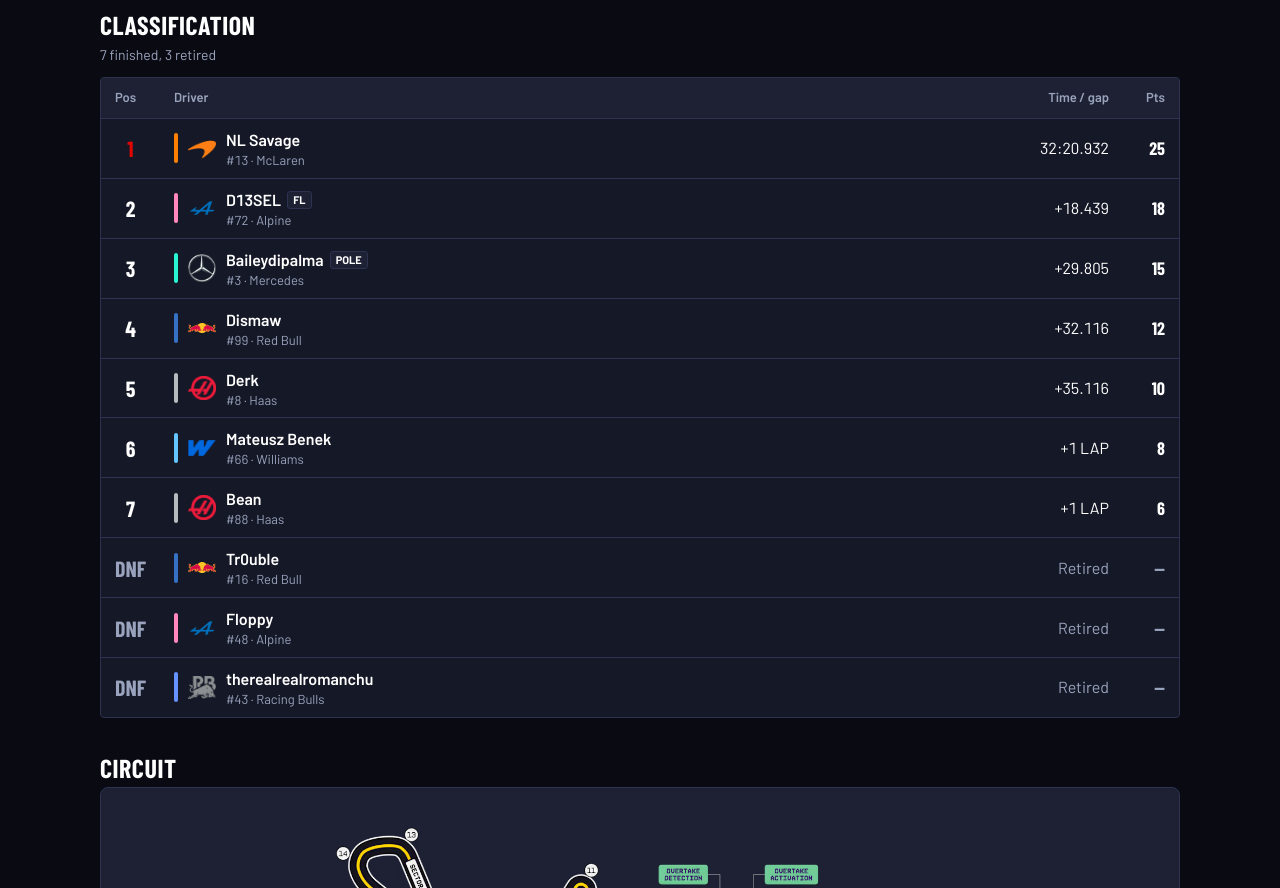
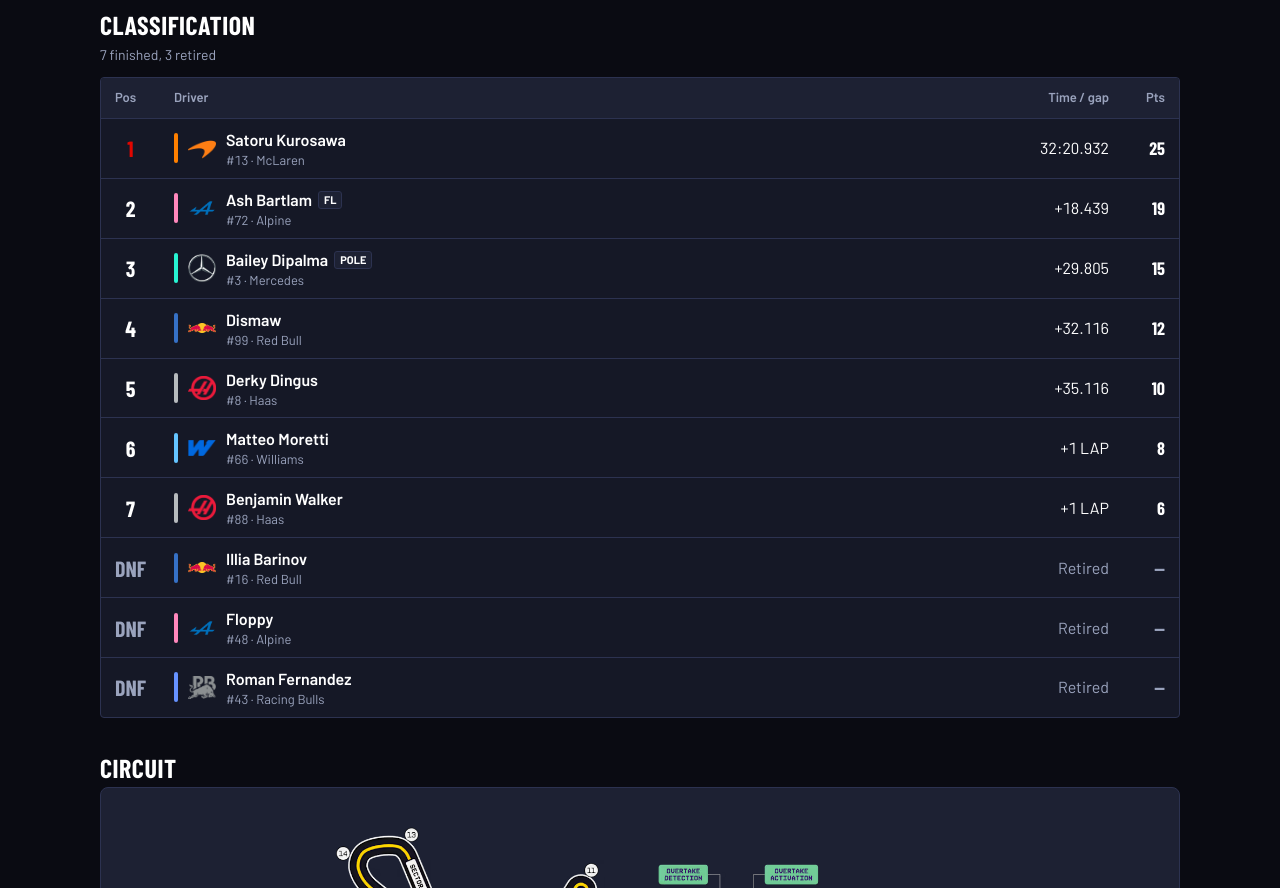
Before and after one commit to D13SELC0RE/f1-renegades, a plain HTML site: page index.html in a window 1280 px wide. Shown: the part 1460-2348 px from the top of the page. Drawn offline with nearby package versions, Linux system fonts and the light colour scheme; a web font is replaced by a local one.

Commit message:
Add files via upload

```diff
--- a/index.html
+++ b/index.html
@@ -480,7 +480,7 @@ const LEAGUE = {
 // POINTS: what each finishing position scores (P1, P2, P3 ...). Standings fill in automatically from your race results.
 // Anyone who DNFs, or isn't in a race's results, scores 0 for that race.
 const POINTS = [25, 18, 15, 12, 10, 8, 6, 4, 2, 1];
-const FASTEST_LAP_POINT = false;   // true = +1 point for fastest lap (only if that driver finishes in the top 10)
+const FASTEST_LAP_POINT = true;    // true = +1 point for fastest lap (only if that driver finishes in the top 10)
 
 // TEAM: name, colour (hex), logo = team logo image, car = side-profile image of the 2026 car
 // Put logos in a "logos" folder and cars in a "cars" folder next to this file.
@@ -501,24 +501,24 @@ const TEAMS = [
 
 // DRIVER: name, number, team (must match a team name above)
 const DRIVERS = [
-  { name: "NL Savage", number: 13, team: "McLaren" },
-  { name: "Rakyesh", number: 11, team: "Mercedes" },
-  { name: "Tr0uble", number: 16, team: "Red Bull" },
-  { name: "Baileydipalma", number: 3, team: "Mercedes" },
-  { name: "D13SEL", number: 72, team: "Alpine" },
-  { name: "2006 Honda Civic", number: 24, team: "Ferrari" },
-  { name: "Floppy", number: 48, team: "Alpine" },
-  { name: "Bondafide Medic", number: 52, team: "Cadillac" },
-  { name: "Dismaw", number: 99, team: "Red Bull" },
-  { name: "B-radd", number: 22, team: "Ferrari" },
-  { name: "The Renegade", number: 21, team: "McLaren" },
-  { name: "Rush v4", number: 4, team: "Audi" },
-  { name: "Mateusz Benek", number: 66, team: "Williams" },
-  { name: "Jonny", number: 44, team: "Aston Martin" },
-  { name: "Derk", number: 8, team: "Haas" },
-  { name: "therealrealromanchu", number: 43, team: "Racing Bulls" },
-  { name: "wrf", number: 2, team: "Cadillac" },
-  { name: "Bean", number: 88, team: "Haas" },
+  { name: "Satoru Kurosawa", number: 13, team: "McLaren" }, // NL Savage
+  { name: "William Heston", number: 11, team: "Mercedes" }, // Rakyesh
+  { name: "Illia Barinov", number: 16, team: "Red Bull" }, // Tr0uble
+  { name: "Bailey Dipalma", number: 3, team: "Mercedes" }, // Baileydipalma
+  { name: "Ash Bartlam", number: 72, team: "Alpine" }, // D13SEL
+  { name: "2006 Honda Civic", number: 24, team: "Ferrari" }, // 2006 Honda Civic
+  { name: "Floppy", number: 48, team: "Alpine" }, // Floppy, Gearheads
+  { name: "Jaydee Ellenburg", number: 52, team: "Cadillac" }, // Bondafide Medic
+  { name: "Dismaw", number: 99, team: "Red Bull" }, // Dismaw, Rex
+  { name: "B-radd", number: 22, team: "Ferrari" }, // B-radd
+  { name: "Joshua Storm", number: 21, team: "McLaren" }, // The Renegade
+  { name: "Rush v4", number: 4, team: "Audi" }, // Rush v4
+  { name: "Matteo Moretti", number: 66, team: "Williams" }, // Benjo18, Mateusz Benek
+  { name: "Johnny El Tank", number: 44, team: "Aston Martin" }, // Jonny
+  { name: "Derky Dingus", number: 8, team: "Haas" }, // Derk, Lbjnyy49
+  { name: "Roman Fernandez", number: 43, team: "Racing Bulls" }, // therealrealromanchu
+  { name: "wrf", number: 2, team: "Cadillac" }, // wrf
+  { name: "Benjamin Walker", number: 88, team: "Haas" }, // Bean
 ];
 
 // RACE: code, name, circuit, date, laps, results, dnf, pole, fastestLap, times, track (optional)
@@ -530,17 +530,17 @@ const DRIVERS = [
 // Leave results out until the race has been completed.
 const RACES = [
   { code: "AUS", name: "Australian Grand Prix", circuit: "Albert Park Circuit", date: "2026-11-07", laps: 26,
-    results: ["NL Savage", "Baileydipalma", "Rakyesh"],
-    dnf: ["D13SEL", "Dismaw"],
-    pole: "Baileydipalma", fastestLap: "Baileydipalma", times: ["36:04.318", "+2.114", "+1 LAP", "DNF", "DNF"] },
+    results: ["Satoru Kurosawa", "Bailey Dipalma", "William Heston"],
+    dnf: ["Ash Bartlam", "Dismaw"],
+    pole: "Bailey Dipalma", fastestLap: "Bailey Dipalma", times: ["36:04.318", "+2.114", "+1 LAP", "DNF", "DNF"] },
 
   { code: "CHN", name: "Chinese Grand Prix", circuit: "Shanghai International Circuit", date: "2026-11-08", laps: 20,
-     results: ["Tr0uble", "D13SEL", "NL Savage", "2006 Honda Civic", "Floppy", "Rakyesh", "Baileydipalma", "Bondafide Medic"], dnf: [],
+     results: ["Illia Barinov", "Ash Bartlam", "Satoru Kurosawa", "2006 Honda Civic", "Floppy", "William Heston", "Bailey Dipalma", "Jaydee Ellenburg"], dnf: [],
      pole: "NL Savage", fastestLap: "2006 Honda Civic", times: ["33:04.809", "+0.924", "+12.195", "+15.552", "+34.473", "+1:04.194", "1:00.645", "+1 LAP"] },
 
   { code: "JPN", name: "Japanese Grand Prix", circuit: "Suzuka International Circuit", date: "2026-11-14", laps: 19,
-     results: ["NL Savage", "D13SEL", "Baileydipalma", "Dismaw", "Derk", "Mateusz Benek", "Bean"], dnf: ["Tr0uble", "Floppy", "therealrealromanchu"],
-     pole: "Baileydipalma", fastestLap: "D13SEL", times: ["32:20.932", "+18.439", "+29.805", "+32.116", "+35.116", "+1 LAP", "+1 LAP"] },
+     results: ["Satoru Kurosawa", "Ash Bartlam", "Bailey Dipalma", "Dismaw", "Derky Dingus", "Matteo Moretti", "Benjamin Walker"], dnf: ["Illia Barinov", "Floppy", "Roman Fernandez"],
+     pole: "Bailey Dipalma", fastestLap: "Ash Bartlam", times: ["32:20.932", "+18.439", "+29.805", "+32.116", "+35.116", "+1 LAP", "+1 LAP"] },
 
   // Upcoming rounds: add each date as "YYYY-MM-DD" (and laps if you like). They stay blacked out until you add results.
   { code: "BHR", name: "Bahrain Grand Prix", circuit: "Bahrain International Circuit", date: "2026-11-15" },
```
